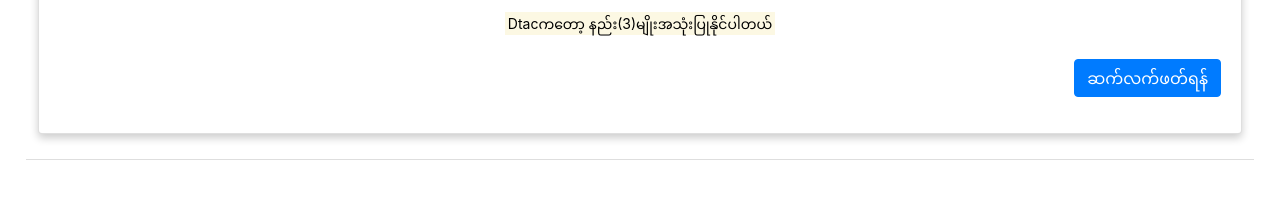
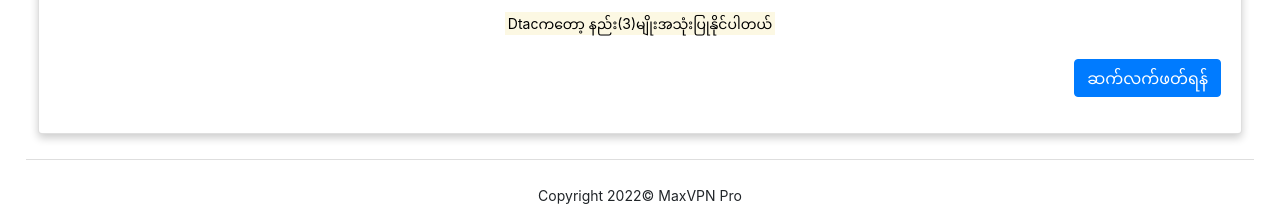
Before and after one commit to sansoe2022/maxvpnpro.website, a plain HTML site: page Tips.html in a window 1280 px wide. Shown: the part 1578-1800 px from the top of the page. Before the commit the page ends 1763 px from the top, so only its background shows below. Drawn offline with nearby package versions, Linux system fonts and the light colour scheme.

Commit message:
Update Tips.html

```diff
--- a/Tips.html
+++ b/Tips.html
@@ -35,7 +35,7 @@
 		  </div> </div>
 
            </div>
-
+           <p style="text-align: center; margin-top: 25px;">Copyright 2022© MaxVPN Pro</p>
 
 
     <script src="https://code.jquery.com/jquery-3.4.1.slim.min.js" integrity="sha384-J6qa4849blE2+poT4WnyKhv5vZF5SrPo0iEjwBvKU7imGFAV0wwj1yYfoRSJoZ+n" crossorigin="anonymous"></script> <script src="https://cdn.jsdelivr.net/npm/popper.js@1.16.0/dist/umd/popper.min.js" integrity="sha384-Q6E9RHvbIyZFJoft+2mJbHaEWldlvI9IOYy5n3zV9zzTtmI3UksdQRVvoxMfooAo" crossorigin="anonymous"></script> <script src="https://cdn.jsdelivr.net/npm/bootstrap@4.4.1/dist/js/bootstrap.min.js" integrity="sha384-wfSDF2E50Y2D1uUdj0O3uMBJnjuUD4Ih7YwaYd1iqfktj0Uod8GCExl3Og8ifwB6" crossorigin="anonymous">
```
